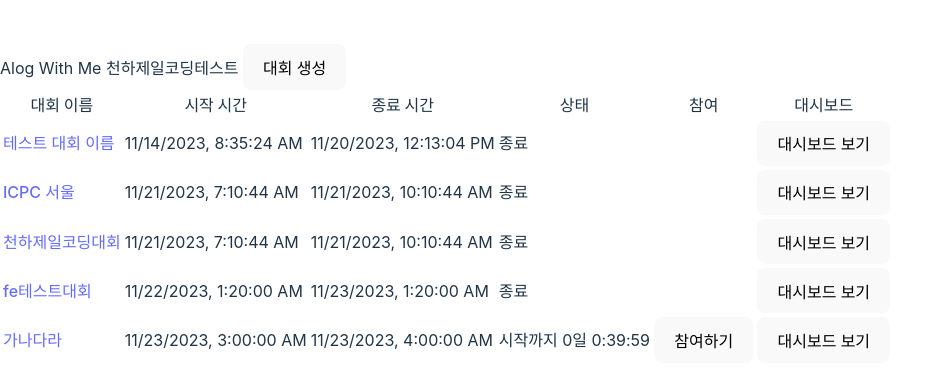
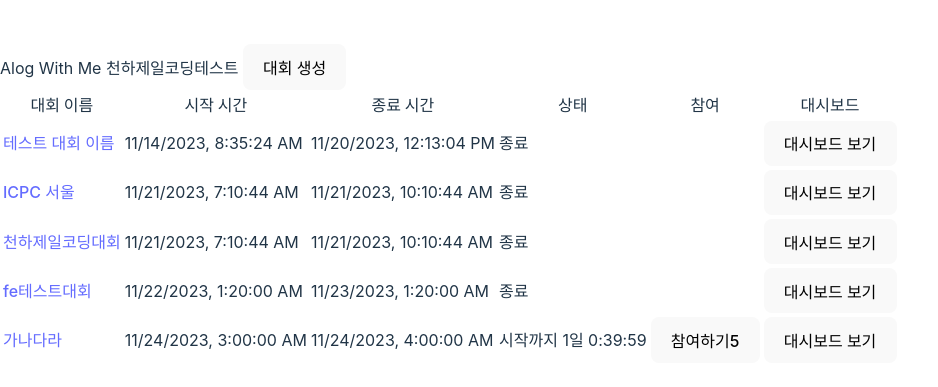
Before and after one commit to boostcampwm2023/web12-algo-with-me, a React (Vite) app in the folder frontend/: page / in a window 1280 px wide. Shown: the part 195-582 px from the top of the page, without its empty margins (0-938 px from the left). Built offline with nearby package versions, Linux system fonts and the light colour scheme; no server answers.

Commit message:
feat: 대회 참여 버튼이 대회의 id값을 받도록 코드 추가

```diff
--- a/frontend/src/components/Main/Buttons/JoinCompetitionButton.tsx
+++ b/frontend/src/components/Main/Buttons/JoinCompetitionButton.tsx
@@ -1,4 +1,4 @@
-export default function JoinCompetitionButton() {
+export default function JoinCompetitionButton(props: { id: number }) {
   // TODO: 대회에 참여하는 로직 작성 / 참여하기 활성화 로직 작성
-  return <button>참여하기</button>;
+  return <button>참여하기{props.id}</button>;
 }
--- a/frontend/src/components/Main/CompetitionList.tsx
+++ b/frontend/src/components/Main/CompetitionList.tsx
@@ -52,8 +52,8 @@ const generateMockData = () => {
       name: '가나다라',
       detail: '마바사아자차카타파하',
       maxParticipants: 3,
-      startsAt: '2023-11-23T03:00:00.000Z',
-      endsAt: '2023-11-23T04:00:00.000Z',
+      startsAt: '2023-11-24T03:00:00.000Z',
+      endsAt: '2023-11-24T04:00:00.000Z',
       createdAt: '2023-11-22T12:00:46.942Z',
       updatedAt: '2023-11-22T12:00:46.942Z',
     },
@@ -120,7 +120,9 @@ export default function CompetitionList() {
               <td>{new Date(competition.endsAt).toLocaleString()}</td>
               <td>{formatTimeRemaining(competition.startsAt, competition.endsAt)}</td>
               <td>
-                {competition.startsAt > new Date().toISOString() && <JoinCompetitionButton />}
+                {competition.startsAt > new Date().toISOString() && (
+                  <JoinCompetitionButton id={competition.id} />
+                )}
               </td>
               <td>
                 <ViewDashboardButton id={competition.id} />
```
